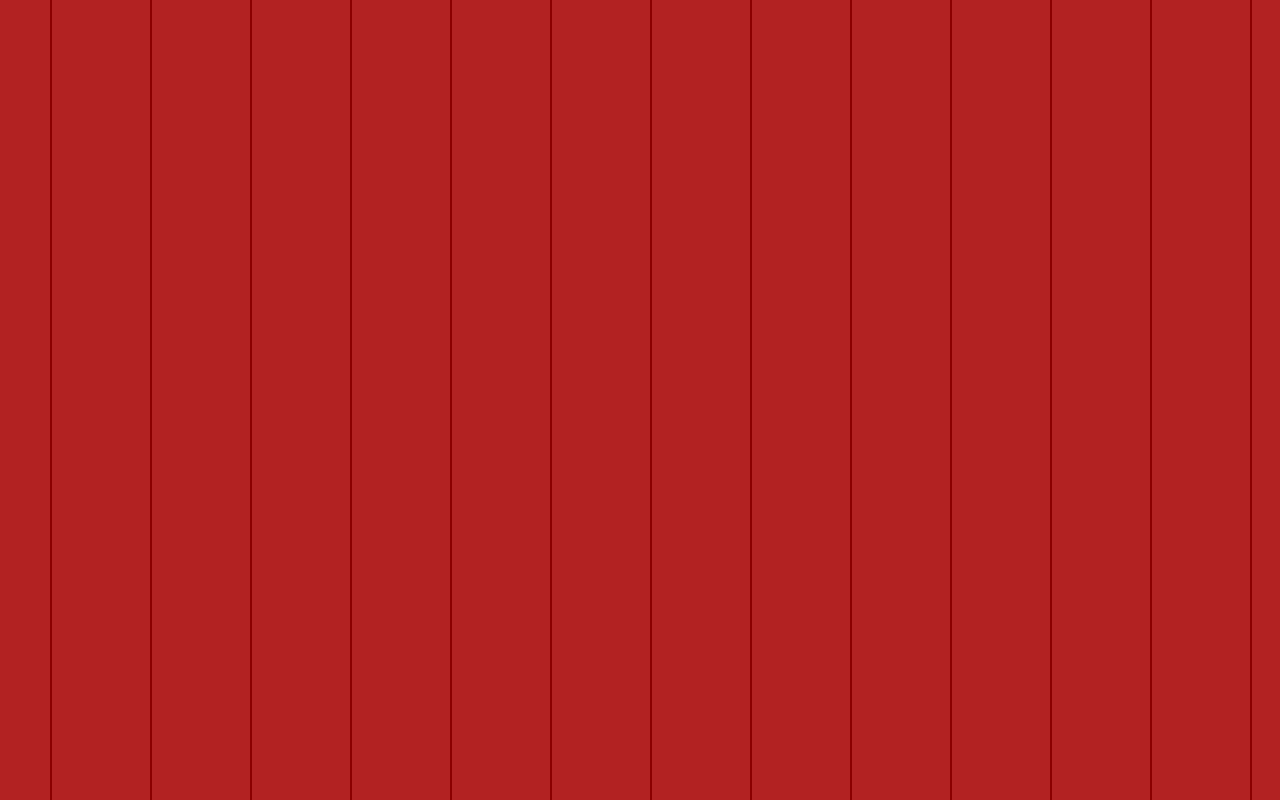
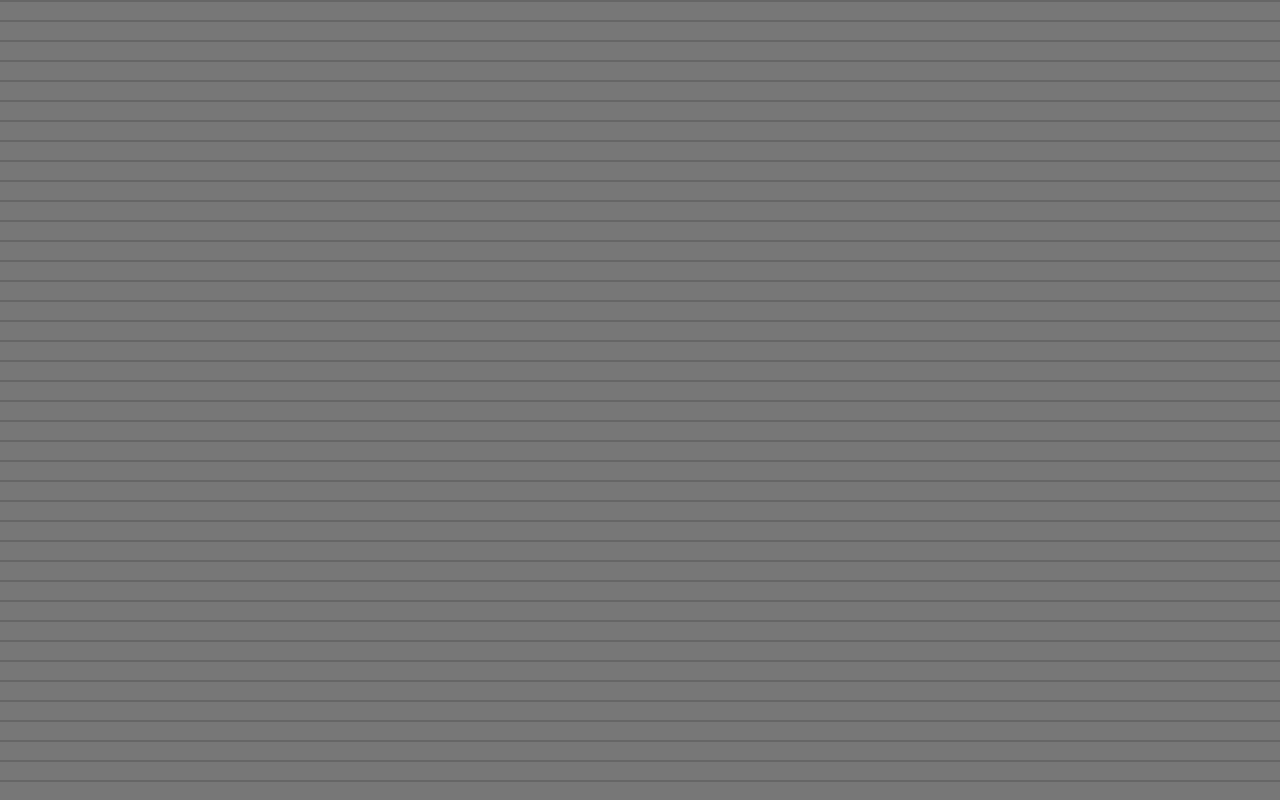
Before and after one commit to JackJack07/Pixel-art-wall, a plain HTML site: page index.html in a window 1280 px wide. Drawn offline with Linux system fonts and the light colour scheme.

Commit message:
Update style.css

```diff
--- a/style.css
+++ b/style.css
@@ -1,27 +1,45 @@
+/* General layout */
 body, html {
   margin: 0;
   padding: 0;
-  background-color: #222;
   height: 100%;
+  background-color: #1a1a1a;
   display: flex;
   justify-content: center;
   align-items: center;
 }
 
+/* Wall background */
 .wall {
   width: 100vw;
   height: 100vh;
+  background-color: #444;
   background-image:
-    repeating-linear-gradient(90deg, #b22222 0 50px, #8b0000 50px 52px),
-    repeating-linear-gradient(0deg, #b22222 0 25px, #8b0000 25px 27px);
-  background-size: 100px 54px;
+    repeating-linear-gradient(
+      0deg,
+      #777 0px,
+      #777 18px,
+      #666 18px,
+      #666 20px
+    ),
+    repeating-linear-gradient(
+      90deg,
+      #888 0px,
+      #888 40px,
+      #666 40px,
+      #666 42px
+    );
+  background-size: 80px 40px;
   position: relative;
+  image-rendering: pixelated;
 }
 
+/* Make the canvas full-screen */
 canvas {
   position: absolute;
   top: 0;
   left: 0;
   width: 100%;
   height: 100%;
+  pointer-events: auto;
 }
```
